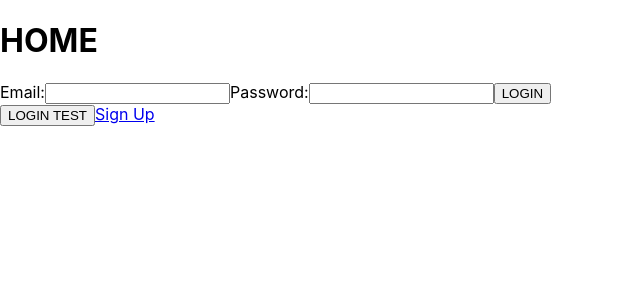
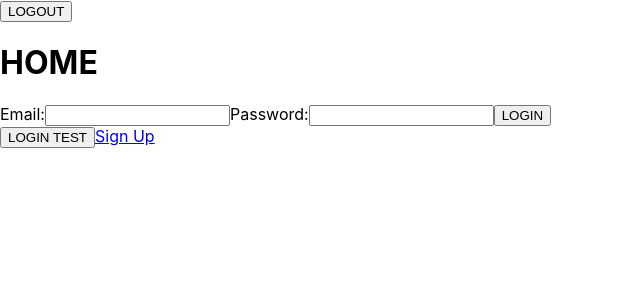
Before and after one commit to joanterm/Tech-Connect, a React (Create React App) app in the folder client/: page / in a window 1280 px wide. Shown: the top 300 px of the page, without its empty margins (0-640 px from the left). Built offline with nearby package versions, Linux system fonts and the light colour scheme.

Commit message:
Added a logout function

```diff
--- a/client/src/Components/App.js
+++ b/client/src/Components/App.js
@@ -3,10 +3,21 @@
 import AllUsers from "./AllUsers"
 import MyProfile from "./MyProfile"
 import Signup from "./Signup"
+import {useNavigate} from "react-router-dom"
 
 function App() {
+  const navigate = useNavigate()
+
+  const logout = () => {
+    if (localStorage.getItem("token")) {
+      localStorage.removeItem("token")
+      navigate("/")
+    }
+  }
+
   return (
     <div>
+      <button onClick={logout}>LOGOUT</button>
       <Routes>
           <Route exact path="/" element={<Home />}/>
           <Route exact path="/allUsers" element={<AllUsers />}/>
--- a/client/src/Components/Signup.js
+++ b/client/src/Components/Signup.js
@@ -18,7 +18,7 @@
         .then((response) => {
             console.log(response.data)
             const clientToken = response.data.jwtToken
-            localStorage.setItem("token", clientToken)
+            localStorage.setItem("token", JSON.stringify(response.data))
             setAuthFormData({
                 email: "",
                 password: ""
```
